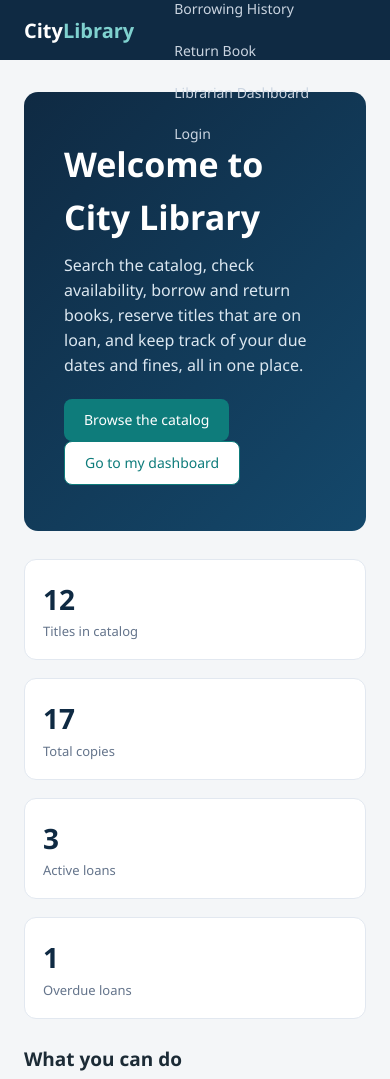
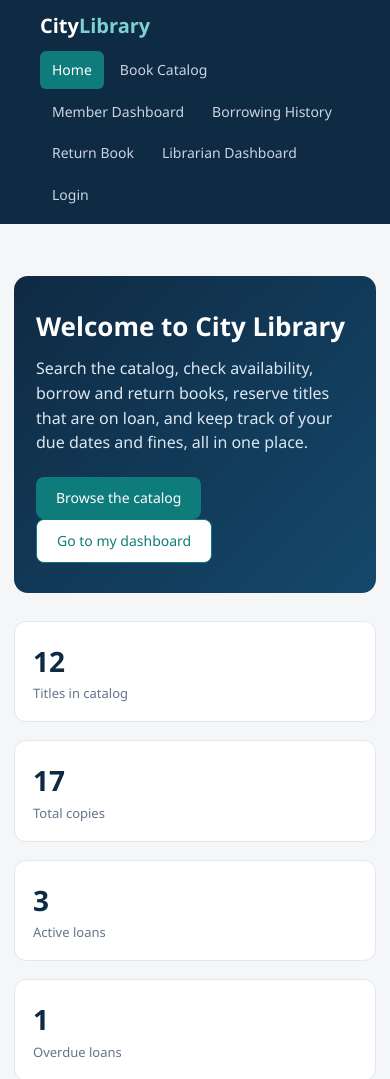
Before and after one commit to Hassan3443/library-management-system, a plain HTML site: page docs/index.html in a window 390 px wide. Shown: the top 1079 px of the page. Drawn offline with Linux system fonts and the light colour scheme.

Commit message:
Add responsive styles for small screens

```diff
--- a/docs/css/style.css
+++ b/docs/css/style.css
@@ -74,3 +74,15 @@ tr:last-child td { border-bottom: none; }
 .notice { background: #fef9c3; border: 1px solid #fde047; border-radius: 8px; padding: 12px 16px; margin-bottom: 16px; font-size: 14px; }
 .notice.ok { background: #dcfce7; border-color: #86efac; }
 footer.site-footer { text-align: center; color: var(--muted); font-size: 13px; padding: 30px 0; }
+
+/* Responsive layout for small screens */
+@media (max-width: 860px) {
+  .nav-wrap { height: auto; flex-wrap: wrap; padding: 10px 16px; gap: 10px; }
+  .main-nav { flex-wrap: wrap; gap: 4px 14px; }
+  .grid.cols-2, .grid.cols-3, .grid.cols-4 { grid-template-columns: 1fr; }
+  .hero { padding: 30px 22px; }
+  .hero h1 { font-size: 26px; }
+  th, td { padding: 8px; font-size: 13px; }
+  form.inline .field { min-width: 140px; }
+  main { padding: 20px 14px; }
+}
```
